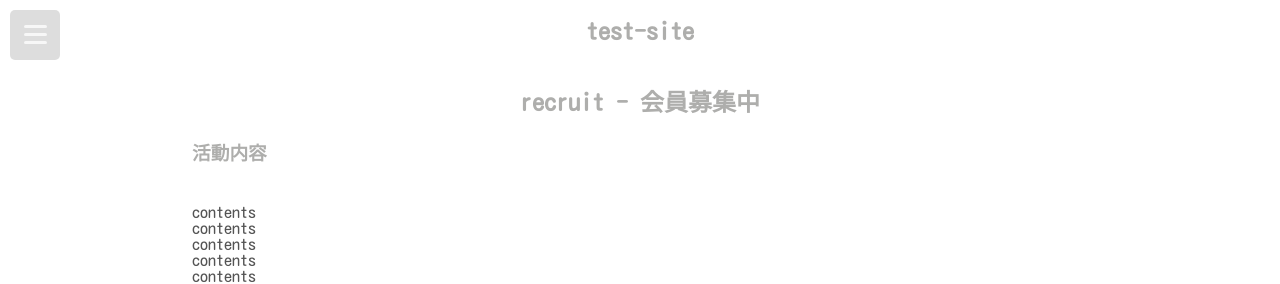
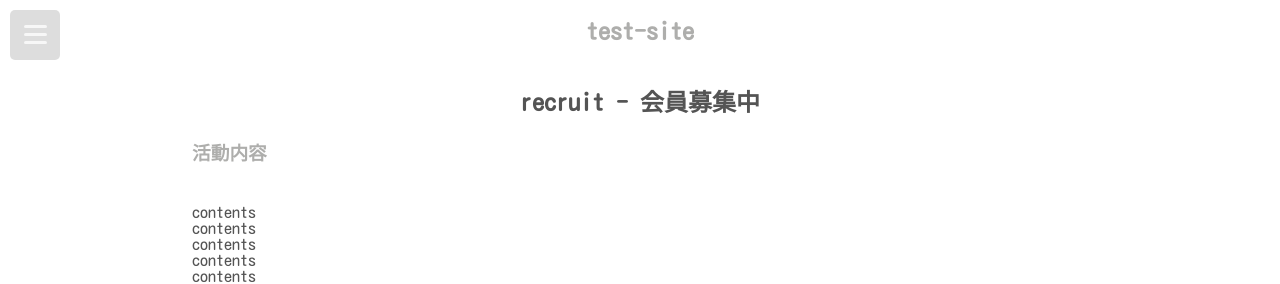
Before and after one commit to n0cti1ucent/test-site, a Jekyll site: the page built from recruit.html, in a window 1280 px wide. Shown: the top 284 px of the page. Built offline with Jekyll 4.4.1, drawn with Linux system fonts in a browser that asks for light colours.

Commit message:
tmp color

```diff
--- a/assets/css/gallery.css
+++ b/assets/css/gallery.css
@@ -31,7 +31,7 @@ h1 {
 h2 {
     font-family: 'Kosugi Maru', "Arial Rounded Mt", serif;
     text-align: center;
-    color: var(--color-primary);
+    color: var(--color-primary-contrast);
 }
 
 /*スマホ用 outline tap-highlight-color 透過*/
@@ -163,5 +163,5 @@ a {
     right: 50%;
     transform: translate(50%, -50%);
     font-size: 96px;
-    color: rgb(var(--color-secondary-contrast-rgb), 0.5);
+    color: rgb(var(--color-secondary-contrast-rgb), 0.7);
 }
--- a/assets/css/news.css
+++ b/assets/css/news.css
@@ -14,7 +14,7 @@ body {
 h2 {
     font-family: 'Kosugi Maru', "Arial Rounded Mt", serif;
     text-align: center;
-    color: var(--color-primary);
+    color: var(--color-primary-contrast);
 }
 
 h3 {
--- a/assets/css/recruit.css
+++ b/assets/css/recruit.css
@@ -23,7 +23,7 @@ body {
 h2 {
     font-family: 'Kosugi Maru', "Arial Rounded Mt", serif;
     text-align: center;
-    color: var(--color-primary);
+    color: var(--color-primary-contrast);
 }
 
 h3 {
```
Also changed, not shown: 404.html (+0 -10 lines).
